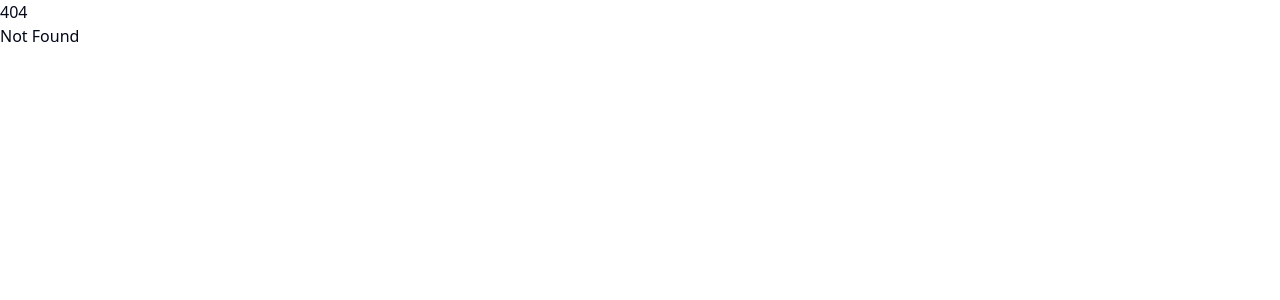
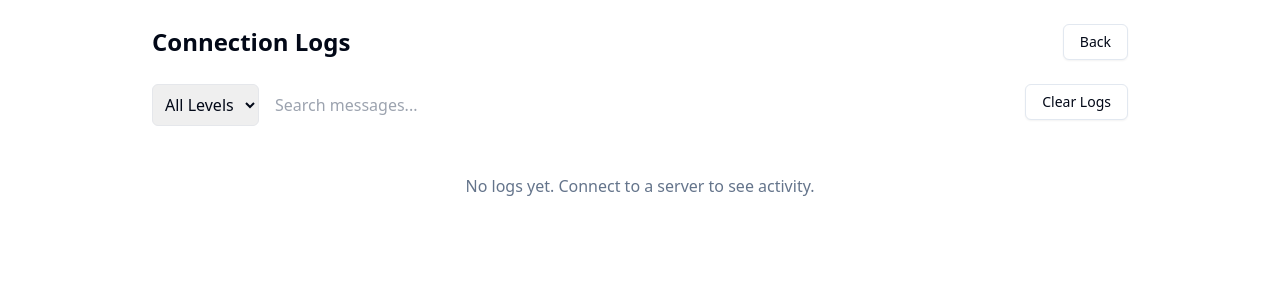
Before and after one commit to rootdavinalfa/xssh-tunnel, a SvelteKit app: page /logs in a window 1280 px wide. Before the commit this address had no page. Shown: the top 300 px of the page. Built offline with nearby package versions, Linux system fonts and the light colour scheme.

Commit message:
feat: add connection logs page

```diff
--- /dev/null
+++ b/src/routes/logs/+page.svelte
@@ -0,0 +1,111 @@
+<script lang="ts">
+  import { Button } from '$lib/components/ui/button';
+  import { Input } from '$lib/components/ui/input';
+  import { logEntries, clearStore } from '$lib/stores/logs';
+  import { getLogs, clearLogs, syncLogs } from '$lib/tauri';
+  import { onMount } from 'svelte';
+
+  let filterLevel = $state('');
+  let searchQuery = $state('');
+  let loading = $state(true);
+
+  let filteredEntries = $derived.by(() => {
+    let entries = $logEntries;
+    if (filterLevel) {
+      entries = entries.filter(e => e.level === filterLevel);
+    }
+    if (searchQuery) {
+      const q = searchQuery.toLowerCase();
+      entries = entries.filter(e => e.message.toLowerCase().includes(q));
+    }
+    return entries;
+  });
+
+  function levelClass(level: string): string {
+    switch (level) {
+      case 'error': return 'text-red-600';
+      case 'warn': return 'text-yellow-600';
+      case 'info': return 'text-gray-600';
+      case 'debug': return 'text-blue-600';
+      default: return '';
+    }
+  }
+
+  async function handleClear() {
+    await clearLogs();
+    clearStore();
+  }
+
+  onMount(() => {
+    (async () => {
+      try {
+        const logs = await getLogs();
+        logEntries.set(logs);
+      } catch (e) {
+        console.error('Failed to load logs:', e);
+      } finally {
+        loading = false;
+      }
+    })();
+    const unlistenPromise = syncLogs();
+    return () => { unlistenPromise.then(fn => fn()); };
+  });
+</script>
+
+<div class="container mx-auto p-6 max-w-5xl">
+  <div class="flex justify-between items-center mb-6">
+    <h1 class="text-2xl font-bold">Connection Logs</h1>
+    <Button variant="outline" onclick={() => window.location.href = '/'}>
+      Back
+    </Button>
+  </div>
+
+  <div class="flex gap-4 mb-4">
+    <select
+      bind:value={filterLevel}
+      class="border rounded-md p-2"
+    >
+      <option value="">All Levels</option>
+      <option value="info">Info</option>
+      <option value="warn">Warning</option>
+      <option value="error">Error</option>
+      <option value="debug">Debug</option>
+    </select>
+
+    <Input
+      placeholder="Search messages..."
+      bind:value={searchQuery}
+      class="flex-1"
+    />
+
+    <Button variant="outline" onclick={handleClear}>
+      Clear Logs
+    </Button>
+  </div>
+
+  {#if loading}
+    <p class="text-center text-muted-foreground py-8">Loading logs...</p>
+  {:else if filteredEntries.length === 0}
+    <p class="text-center text-muted-foreground py-8">
+      {#if $logEntries.length === 0}
+        No logs yet. Connect to a server to see activity.
+      {:else}
+        No logs match your filter.
+      {/if}
+    </p>
+  {:else}
+    <div class="border rounded-lg divide-y">
+      {#each filteredEntries as entry (entry.id)}
+        <div class="px-4 py-3 flex gap-4 items-start">
+          <span class="text-sm text-gray-400 font-mono whitespace-nowrap">
+            {entry.timestamp.slice(11, 19)}
+          </span>
+          <span class="text-xs font-medium uppercase w-12 {levelClass(entry.level)}">
+            {entry.level}
+          </span>
+          <span class="text-sm flex-1">{entry.message}</span>
+        </div>
+      {/each}
+    </div>
+  {/if}
+</div>
```
